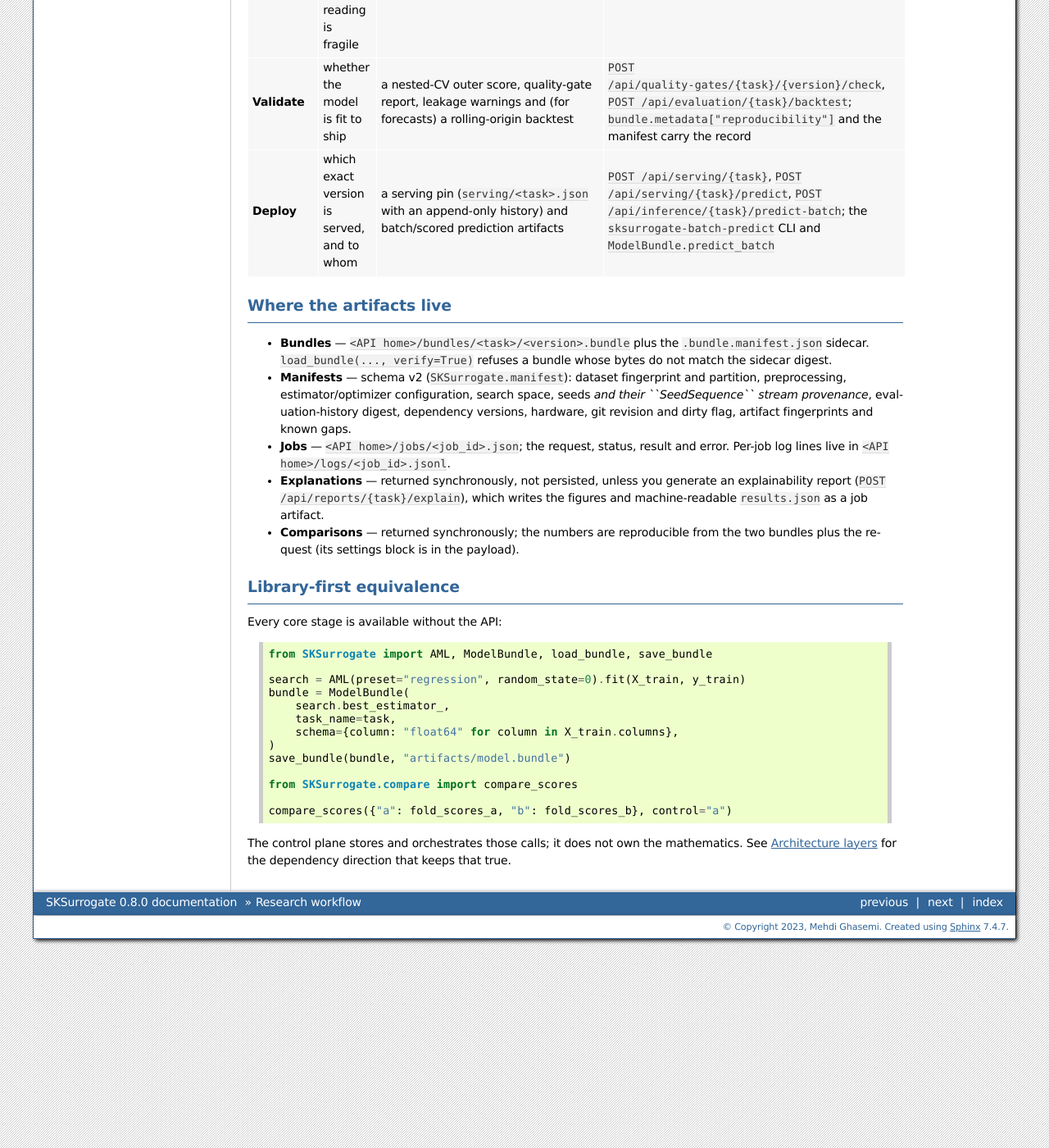
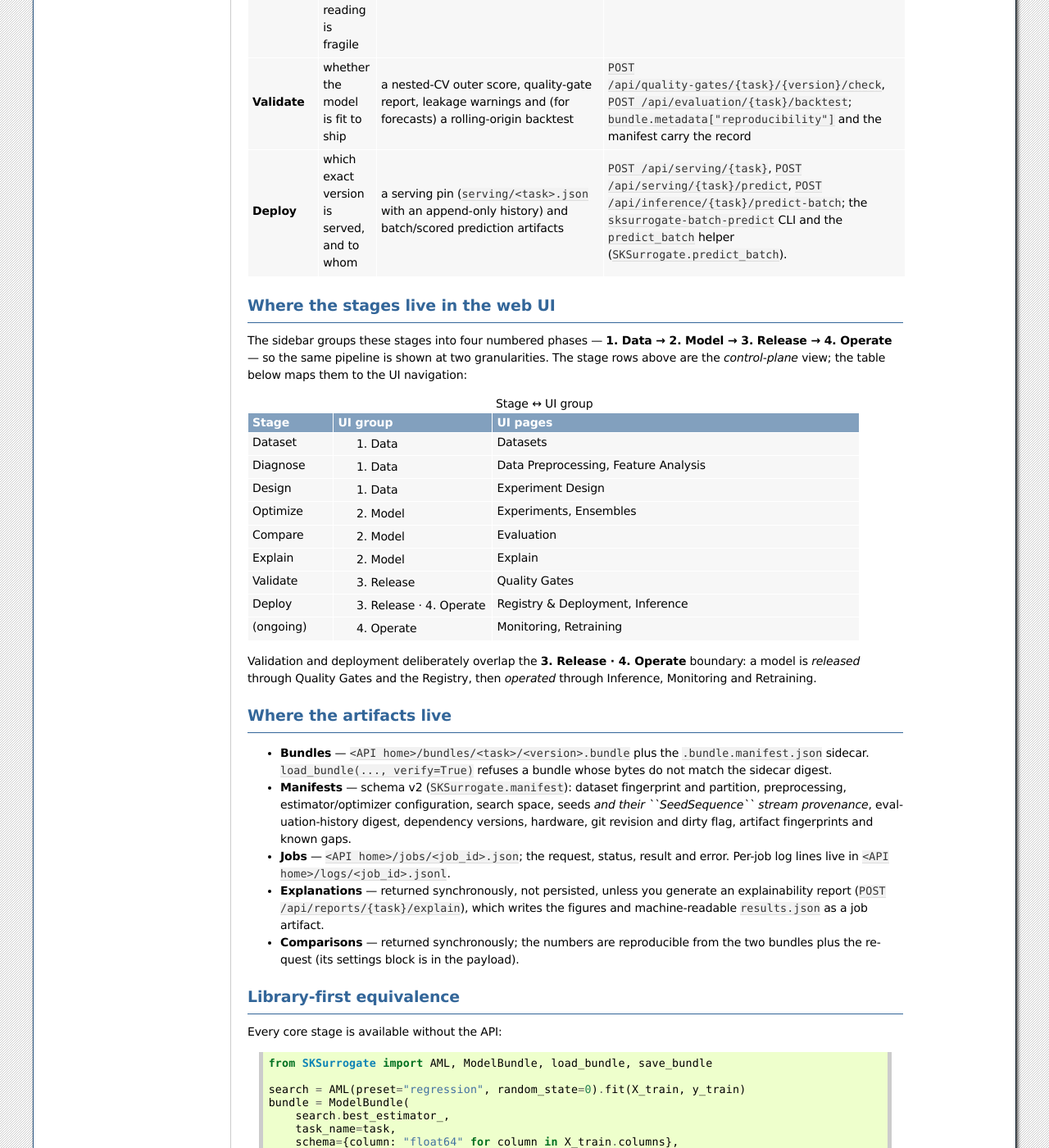
Before and after one commit to mghasemi/sksurrogate, a Sphinx documentation site: the page built from docs/workflow.rst, in a window 1280 px wide and 1400 px high, scrolled down 1445 px. Shown: the whole window at 82% size. Built offline with Sphinx 7.4.7, drawn with Linux system fonts in a browser that asks for light colours.

Commit message:
docs(workflow): fix predict_batch reference; map stages to UI sidebar groups
- Replace the non-existent ModelBundle.predict_batch with the module-level
  predict_batch helper (SKSurrogate.predict_batch), matching inference.rst,
  modelbundles.rst and the walkthrough.
- Add a 'Where the stages live in the web UI' cross-walk so the eight-stage
  control-plane model (Dataset..Deploy) maps explicitly onto the four-group
  sidebar (1. Data / 2. Model / 3. Release / 4. Operate).

```diff
--- a/docs/workflow.rst
+++ b/docs/workflow.rst
@@ -67,7 +67,55 @@ not see it.
        batch/scored prediction artifacts
      - ``POST /api/serving/{task}``, ``POST /api/serving/{task}/predict``,
        ``POST /api/inference/{task}/predict-batch``; the
-       ``sksurrogate-batch-predict`` CLI and ``ModelBundle.predict_batch``
+       ``sksurrogate-batch-predict`` CLI and the ``predict_batch`` helper
+       (``SKSurrogate.predict_batch``).
+
+Where the stages live in the web UI
+===================================
+
+The sidebar groups these stages into four numbered phases — **1. Data → 2. Model
+→ 3. Release → 4. Operate** — so the same pipeline is shown at two granularities.
+The stage rows above are the *control-plane* view; the table below maps them to
+the UI navigation:
+
+.. list-table:: Stage ↔ UI group
+   :header-rows: 1
+   :widths: 14 26 60
+
+   * - Stage
+     - UI group
+     - UI pages
+   * - Dataset
+     - 1. Data
+     - Datasets
+   * - Diagnose
+     - 1. Data
+     - Data Preprocessing, Feature Analysis
+   * - Design
+     - 1. Data
+     - Experiment Design
+   * - Optimize
+     - 2. Model
+     - Experiments, Ensembles
+   * - Compare
+     - 2. Model
+     - Evaluation
+   * - Explain
+     - 2. Model
+     - Explain
+   * - Validate
+     - 3. Release
+     - Quality Gates
+   * - Deploy
+     - 3. Release · 4. Operate
+     - Registry & Deployment, Inference
+   * - (ongoing)
+     - 4. Operate
+     - Monitoring, Retraining
+
+Validation and deployment deliberately overlap the **3. Release · 4. Operate**
+boundary: a model is *released* through Quality Gates and the Registry, then
+*operated* through Inference, Monitoring and Retraining.
 
 Where the artifacts live
 ========================
```
